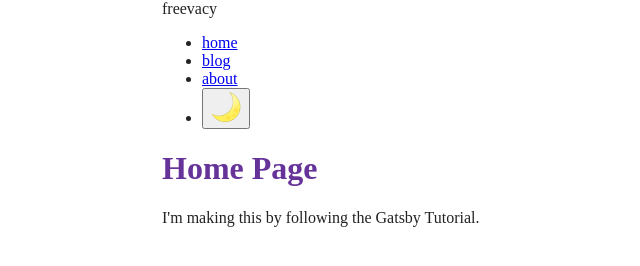
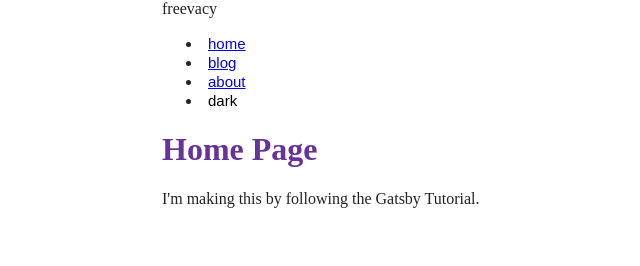
Before and after one commit to freevacy/gatsby-dark-theme, a Gatsby site: page / in a window 1280 px wide. Shown: the whole page, without its empty margins (153-793 px from the left). Built offline with nearby package versions, Linux system fonts and the light colour scheme; Gatsby itself is replaced by a stand-in of ours.

Commit message:
improve togle

```diff
--- a/src/components/layout.js
+++ b/src/components/layout.js
@@ -1,11 +1,8 @@
 import * as React from 'react'
-import { Link, useStaticQuery, graphql } from 'gatsby'
+import { useStaticQuery, graphql } from 'gatsby'
 import {
   container,
   heading,
-  navLinks,
-  navLinkItem,
-  navLinkText,
   siteTitle
 } from './layout.module.css'
 import ToggleMode from './toggler'
@@ -28,28 +25,7 @@ const Layout = (props) => {
     <div className={container}>
       <title>{pageTitle} | {data.site.siteMetadata.title}</title>
       <header className={siteTitle}>{data.site.siteMetadata.title}</header>
-      <nav>
-        <ul className={navLinks}>
-          <li className={navLinkItem}>
-            <Link to="/" className={navLinkText}>
-              home
-            </Link>
-          </li>
-          <li className={navLinkItem}>
-            <Link to="/blog" className={navLinkText}>
-              blog
-            </Link>
-          </li>
-          <li className={navLinkItem}>
-            <Link to="/about" className={navLinkText}>
-              about
-            </Link>
-          </li>
-          <li>
-            <ToggleMode />
-          </li>
-        </ul>
-      </nav>
+      <ToggleMode />
       <main>
         <h1 className={heading}>{pageTitle}</h1>
         {children}
--- a/src/components/layout.module.css
+++ b/src/components/layout.module.css
@@ -19,7 +19,7 @@
 }
 
 .nav-link-text {
-    color: black;
+    color: var(--color-text);
     text-decoration: none;
 }
 
@@ -29,3 +29,13 @@
     font-weight: 700;
     margin: 0.5rem 0;
 }
+
+.button {
+    font-size: 15px;
+    cursor: pointer;
+    text-align: center;
+    text-decoration: none;
+    outline: none;
+    background-color: var(--color-background);
+    border: none;
+}
--- a/src/components/toggler.js
+++ b/src/components/toggler.js
@@ -1,6 +1,11 @@
 import React, { useState, useEffect } from 'react'
-import moon from '../images/moon.png'
-import sun from '../images/sun.png'
+import { Link } from 'gatsby';
+import {
+  navLinks,
+  navLinkItem,
+  navLinkText,
+  button,
+} from './layout.module.css'
 
 const ToggleMode = () => {
   let websiteTheme;
@@ -19,13 +24,42 @@ const ToggleMode = () => {
   };
 
   return (
-    <button onClick={ThemeToggle}>
-      {theme === 'dark' ? (
-        <img src={sun} alt="Light mode" />
-      ) : (
-        <img src={moon} alt="Dark mode" />
-      )}
-    </button>
+    <div>
+      <nav>
+        <ul className={navLinks}>
+          <li className={navLinkItem}>
+            <button className={button}>
+                <Link to="/" className={navLinkText}>
+                home
+                </Link>
+            </button>
+          </li>
+          <li className={navLinkItem}>
+            <button className={button}>
+                <Link to="/blog" className={navLinkText}>
+                blog
+                </Link>
+            </button>
+          </li>
+          <li className={navLinkItem}>
+            <button className={button}>
+                <Link to="/about" className={navLinkText}>
+                about
+                </Link>
+            </button>
+          </li>
+          <li  className={navLinkItem}>
+            <button className={button} onClick={ThemeToggle}>
+                {theme === 'dark' ? (
+                    <Link className={navLinkText}>light</Link>
+                ) : (
+                    <Link className={navLinkText}>dark</Link>
+                )}
+            </button>
+          </li>
+        </ul>
+      </nav>
+    </div>
   );
 };
 
--- a/src/styles/global.css
+++ b/src/styles/global.css
@@ -1,6 +1,4 @@
 :root {
-    --font-serif: 'Roboto Slab';
-    --font-sans: 'Open Sans';
     --color-background: white;
     --color-nav: #e6e6e6;
     --color-text: #222;
```
Also changed, not shown: src/images/moon.svg (deleted), src/images/sun.svg (deleted).
